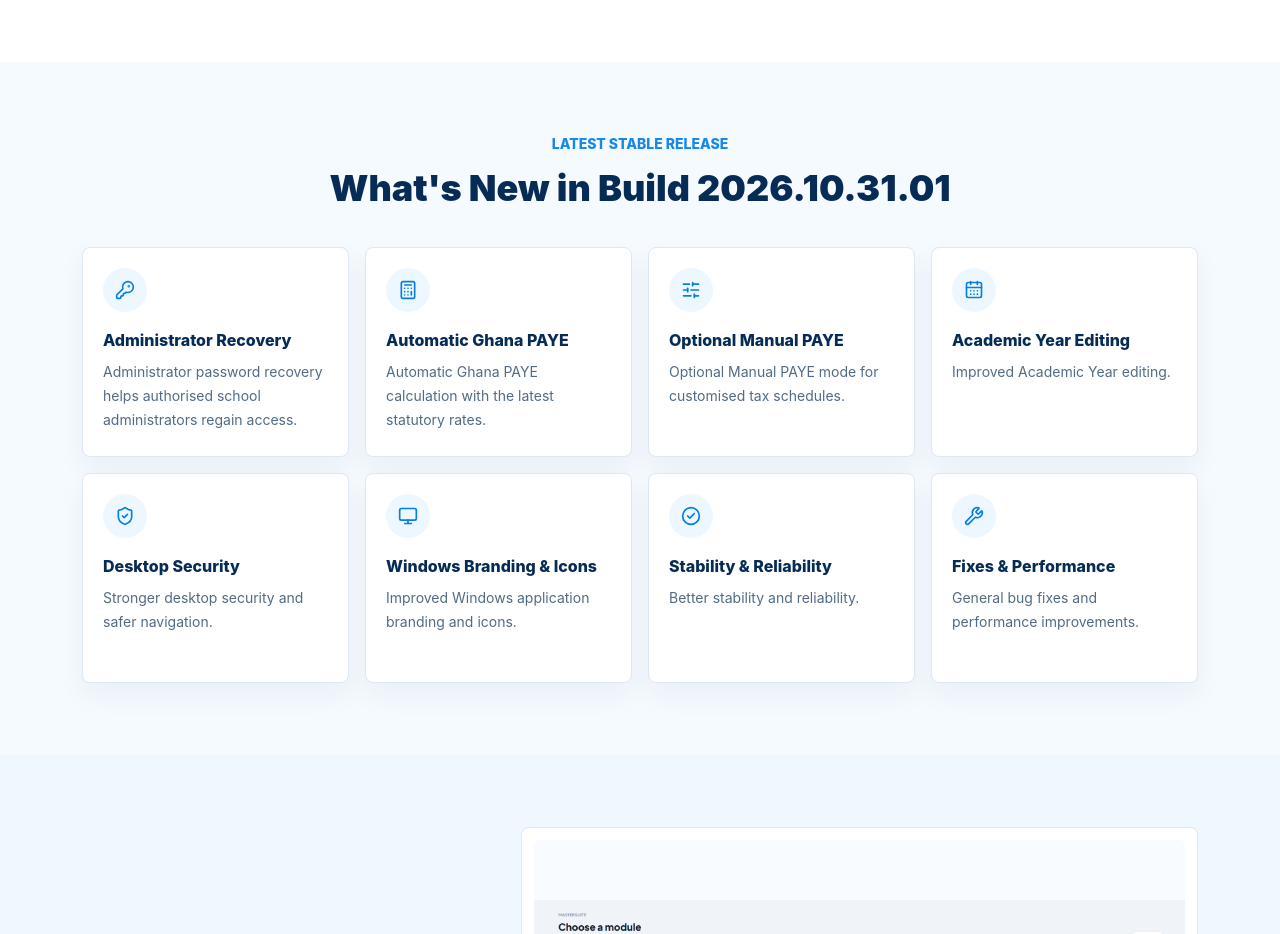
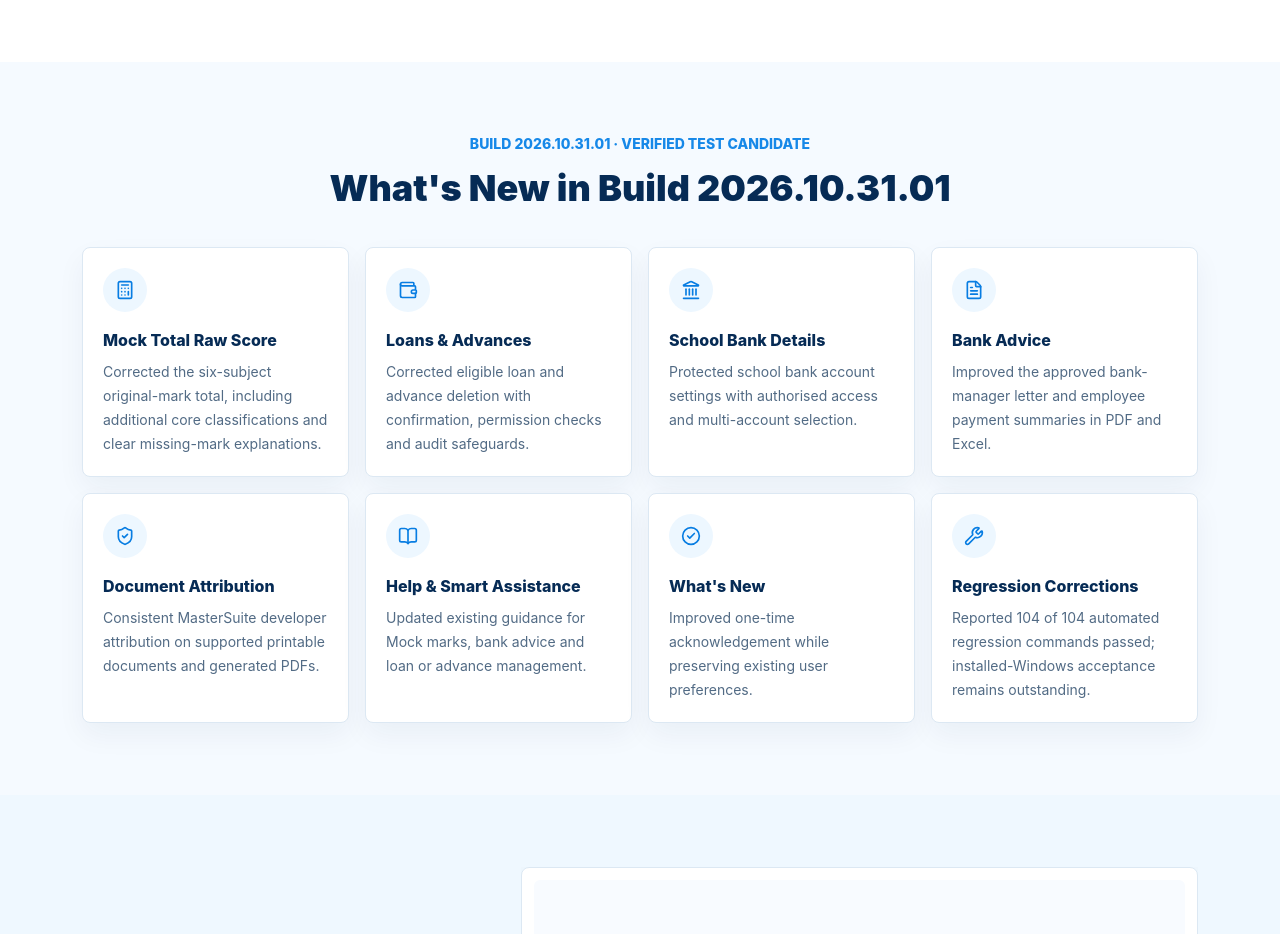
Before and after one commit to nanabaffour6/MasterSuite-website, a React (Vite) app: page / in a window 1280 px wide. Shown: the part 3980-4914 px from the top of the page. Built offline with nearby package versions, Linux system fonts and the light colour scheme.

Commit message:
Replace outdated website release highlights with 1.0.3 corrections

```diff
--- a/components/landing/whats-new.tsx
+++ b/components/landing/whats-new.tsx
@@ -1,12 +1,12 @@
 import {
   Calculator,
-  CalendarDays,
   CheckCircle2,
-  Monitor,
+  FileText,
+  Landmark,
   ShieldCheck,
-  SlidersHorizontal,
   Wrench,
-  KeyRound,
+  BookOpen,
+  Wallet,
 } from 'lucide-react';
 
 import { Card, CardContent } from '@/components/ui/card';
@@ -14,43 +14,43 @@ import { MASTER_SUITE_BUILD } from '@/lib/site-config';
 
 const releaseHighlights = [
   {
-    title: 'Administrator Recovery',
-    body: 'Administrator password recovery helps authorised school administrators regain access.',
-    icon: KeyRound,
-  },
-  {
-    title: 'Automatic Ghana PAYE',
-    body: 'Automatic Ghana PAYE calculation with the latest statutory rates.',
+    title: 'Mock Total Raw Score',
+    body: 'Corrected the six-subject original-mark total, including additional core classifications and clear missing-mark explanations.',
     icon: Calculator,
   },
   {
-    title: 'Optional Manual PAYE',
-    body: 'Optional Manual PAYE mode for customised tax schedules.',
-    icon: SlidersHorizontal,
+    title: 'Loans & Advances',
+    body: 'Corrected eligible loan and advance deletion with confirmation, permission checks and audit safeguards.',
+    icon: Wallet,
   },
   {
-    title: 'Academic Year Editing',
-    body: 'Improved Academic Year editing.',
-    icon: CalendarDays,
+    title: 'School Bank Details',
+    body: 'Protected school bank account settings with authorised access and multi-account selection.',
+    icon: Landmark,
   },
   {
-    title: 'Desktop Security',
-    body: 'Stronger desktop security and safer navigation.',
+    title: 'Bank Advice',
+    body: 'Improved the approved bank-manager letter and employee payment summaries in PDF and Excel.',
+    icon: FileText,
+  },
+  {
+    title: 'Document Attribution',
+    body: 'Consistent MasterSuite developer attribution on supported printable documents and generated PDFs.',
     icon: ShieldCheck,
   },
   {
-    title: 'Windows Branding & Icons',
-    body: 'Improved Windows application branding and icons.',
-    icon: Monitor,
+    title: 'Help & Smart Assistance',
+    body: 'Updated existing guidance for Mock marks, bank advice and loan or advance management.',
+    icon: BookOpen,
   },
   {
-    title: 'Stability & Reliability',
-    body: 'Better stability and reliability.',
+    title: "What's New",
+    body: 'Improved one-time acknowledgement while preserving existing user preferences.',
     icon: CheckCircle2,
   },
   {
-    title: 'Fixes & Performance',
-    body: 'General bug fixes and performance improvements.',
+    title: 'Regression Corrections',
+    body: 'Reported 104 of 104 automated regression commands passed; installed-Windows acceptance remains outstanding.',
     icon: Wrench,
   },
 ] as const;
@@ -65,7 +65,7 @@ export function WhatsNew() {
       <div className="mx-auto w-full max-w-[1180px] px-4 sm:px-6 lg:px-8">
         <div className="mx-auto max-w-3xl text-center">
           <p className="text-sm font-extrabold uppercase text-[#1688E8]">
-            Latest Stable Release
+            Build 2026.10.31.01 · Verified test candidate
           </p>
           <h2
             id="whats-new-heading"
```
